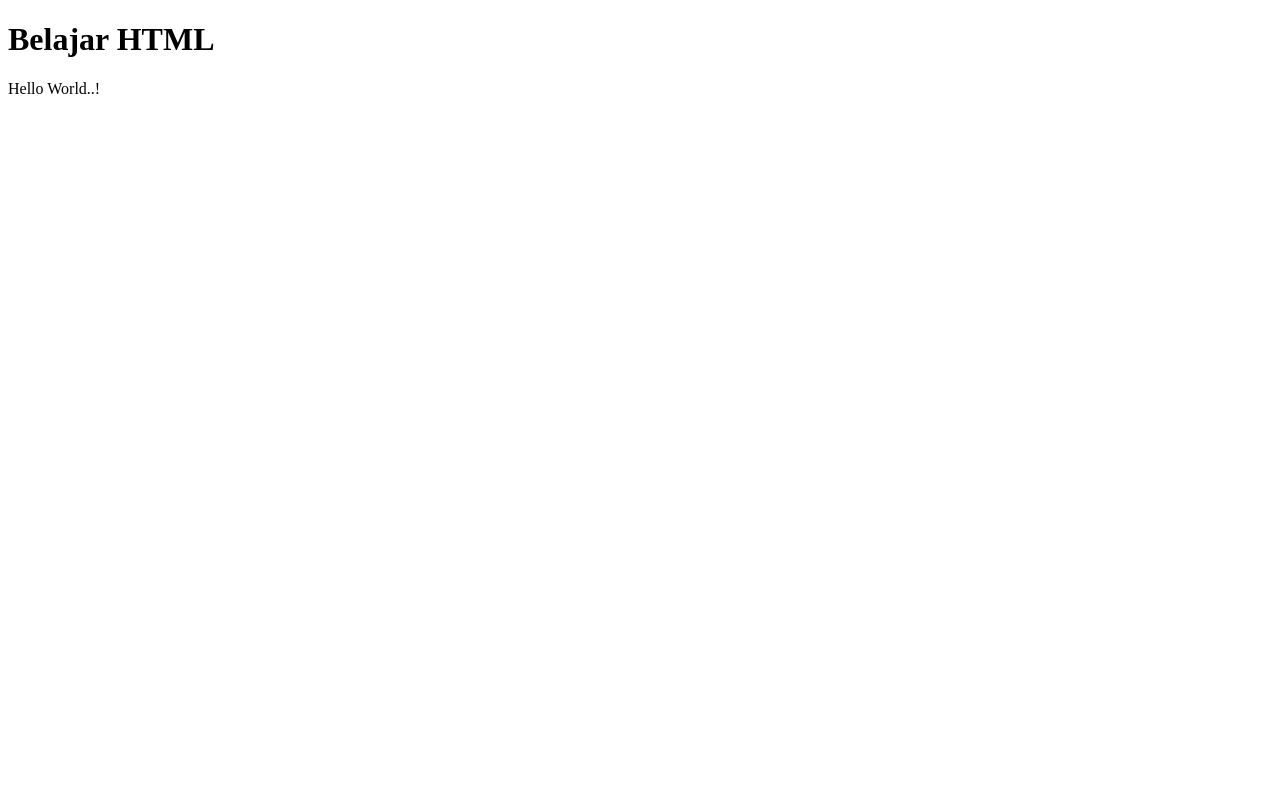
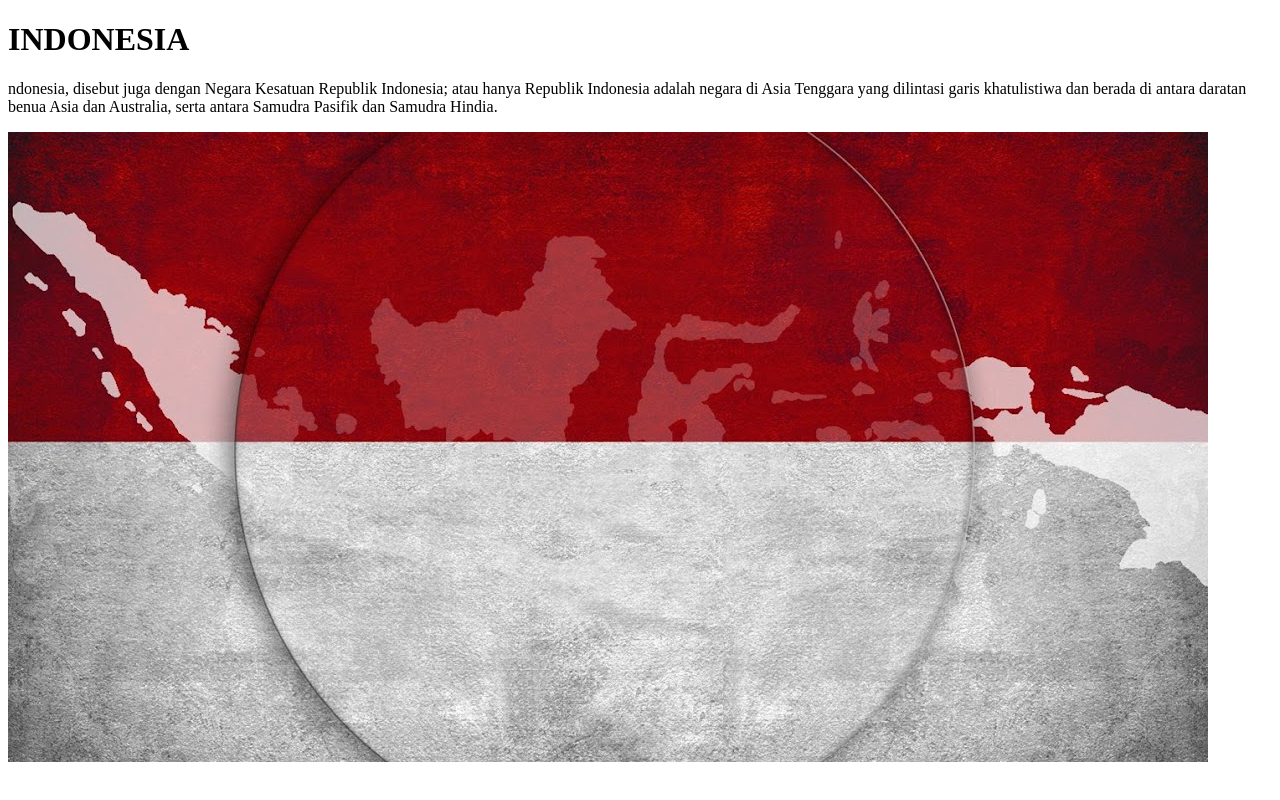
Before and after one commit to yudapratama-del/web-dasar-2021, a plain HTML site: page index.html in a window 1280 px wide. Drawn offline with Linux system fonts and the light colour scheme.

Commit message:
nambah gambar

```diff
--- a/index.html
+++ b/index.html
@@ -7,7 +7,8 @@
     <title>Document</title>
 </head>
 <body>
-    <h1>Belajar HTML</h1>
-    <p>Hello World..!</p>
+    <h1>INDONESIA</h1>
+    <p>ndonesia, disebut juga dengan Negara Kesatuan Republik Indonesia; atau hanya Republik Indonesia adalah negara di Asia Tenggara yang dilintasi garis khatulistiwa dan berada di antara daratan benua Asia dan Australia, serta antara Samudra Pasifik dan Samudra Hindia.</p>
+    <img src="Indonesia web.jpg" alt="INDONESIA" title="ini adalah INDONESIA">
 </body>
 </html>
```
Also changed, not shown: Indonesia web.jpg (added).
